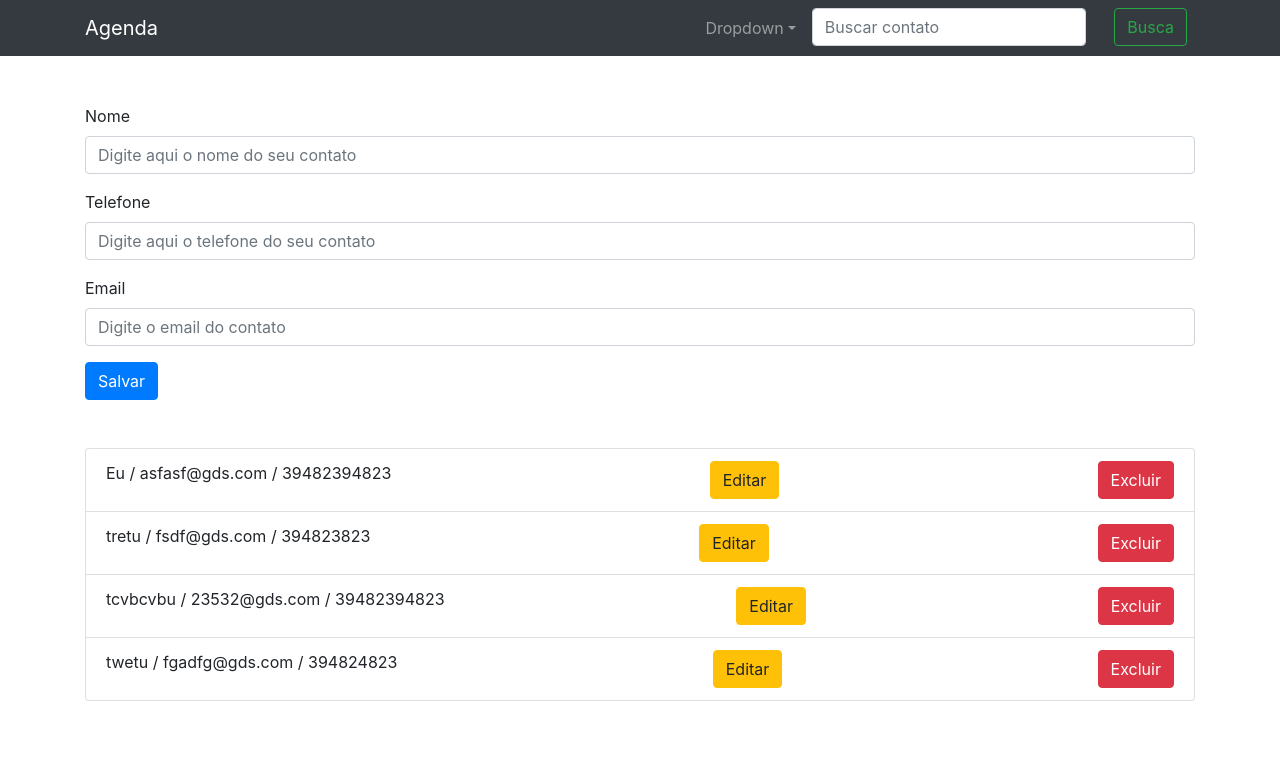
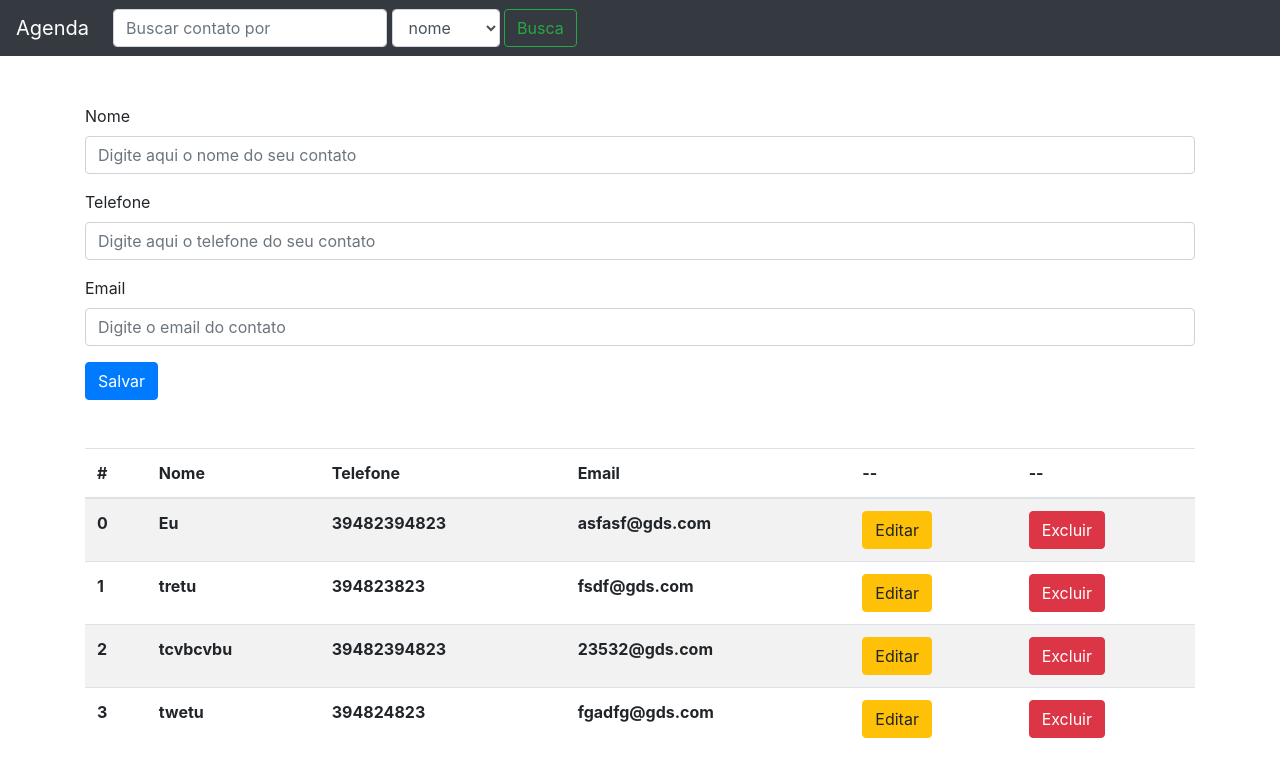
Before and after one commit to luisguilhermemaia/cross-code, a website: page index.html in a window 1280 px wide. Drawn offline with nearby package versions, Linux system fonts and the light colour scheme.

Commit message:
conclui pesquisa com filtros

```diff
--- a/index.html
+++ b/index.html
@@ -32,28 +32,21 @@
 
   <!-- Navigation -->
   <nav class="navbar navbar-expand-lg navbar-dark bg-dark fixed-top">
-    <div class="container">
     <a class="navbar-brand" href="#">Agenda</a>
     <div class="collapse navbar-collapse" id="navbarResponsive">
-        <ul class="navbar-nav ml-auto">
-          <li class="nav-item dropdown">
-            <a class="nav-link dropdown-toggle" data-toggle="dropdown" href="#" role="button" aria-haspopup="true" aria-expanded="false">Dropdown</a>
-            <div class="dropdown-menu">
-              <a class="dropdown-item" href="#">Action</a>
-              <a class="dropdown-item" href="#">Another action</a>
-              <a class="dropdown-item" href="#">Something else here</a>
-              <div class="dropdown-divider"></div>
-              <a class="dropdown-item" href="#">Separated link</a>
-            </div>
-          </li>
-          <li>
+      <ul class="navbar-nav">
+        <li class="nav-item">
           <form id="formBusca" class="form-inline mx-2 my-auto d-inline w-100">
-              <input id="busca" class="form-control mr-sm-4" type="text" placeholder="Buscar contato">
+            <input id="busca" class="form-control" type="text" placeholder="Buscar contato por">
+            <select class="form-control" id="filtro">
+              <option>nome</option>
+              <option>telefone</option>
+              <option>email</option>
+            </select>
             <button id="buscar" class="btn btn-outline-success my-2 my-sm-0" type="submit">Busca</button>
           </form>
         </li>
       </ul>
-      </div>
     </div>
   </nav>
 
@@ -79,7 +72,20 @@
     <div class="w-100"></div>
     <div class="row mt-5">
       <div class="col-lg-12 text-left">
-        <ul id="listaDeContatos"></ul>
+        <table class="table table-striped">
+          <thead>
+            <tr>
+              <th>#</th>
+              <th>Nome</th>
+              <th>Telefone</th>
+              <th>Email</th>
+              <th>--</th>
+              <th>--</th>
+            </tr>
+          </thead>
+          <tbody id="listaDeContatos">
+          </tbody>
+        </table>
       </div>
     </div>
   </div>
--- a/script.js
+++ b/script.js
@@ -1,5 +1,4 @@
 const Contato = function (nome, telefone, email) {
-    this.id = null;
     this.nome = nome;
     this.telefone = telefone;
     this.email = email;
@@ -12,10 +11,10 @@ const elementosHtml = {
     addTelefoneInput: document.getElementById('telefone'),
     addEmailInput: document.getElementById('email'),
     botaoSalvar: document.getElementById('salvar'),
-    listaDeContatosUl: document.getElementById('listaDeContatos'),
+    listaDeContatosTable: document.getElementById('listaDeContatos'),
     formularioContatos: document.getElementById("formContato"),
     formularioBusca: document.getElementById("formBusca"),
-    buscaInput: document.getElementById("busca")
+    buscaInput: document.getElementById("busca"),
 };
 
 const handlers = {
@@ -30,7 +29,7 @@ const handlers = {
             listaDeContatos.push(contato);
 
         } else if (elementosHtml.botaoSalvar.innerHTML == 'Editar') {
-            const id = elementosHtml.addNomeInput.getAttribute("idContato");
+            const id = elementosHtml.addNomeInput.getAttribute('idContato');
             listaDeContatos[id] = contato;
             elementosHtml.botaoSalvar.innerHTML = 'Salvar';
         }
@@ -53,7 +52,7 @@ const handlers = {
         elementosHtml.addEmailInput.value = contato.email;
         elementosHtml.botaoSalvar.innerHTML = 'Editar';
 
-        const idContato = document.createAttribute("idContato");
+        const idContato = document.createAttribute('idContato');
         idContato.value = '' + id;
         elementosHtml.addNomeInput.setAttributeNode(idContato);
     }
@@ -61,18 +60,31 @@ const handlers = {
 
 const view = {
     displayContatos: function (lista) {
-        elementosHtml.listaDeContatosUl.className = 'list-group';
-        elementosHtml.listaDeContatosUl.innerHTML = '';
+        elementosHtml.listaDeContatosTable.innerHTML = '';
 
         lista.forEach(function (contato, index) {
-            const li = document.createElement('li');
-            li.className = 'list-group-item d-flex w-100 justify-content-between';
-            li.textContent = contato.nome + ' / ' + contato.email + ' / ' + contato.telefone;
-            li.id = index;
-            li.appendChild(this.createEditButton());
-            li.appendChild(this.createDeleteButton());
+            const tr = document.createElement('tr');
+            tr.id = index;
 
-            elementosHtml.listaDeContatosUl.appendChild(li);
+            const thIndex = document.createElement('th');
+            thIndex.innerHTML = index;
+            tr.appendChild(thIndex);
+
+            Object.values(contato).forEach(function (value) {
+                const th = document.createElement('th');
+                th.textContent = value;
+                tr.appendChild(th);
+            });
+
+            var thEdit = document.createElement('th');
+            var thDelete = document.createElement('th');
+            thEdit.appendChild(this.createEditButton());
+            thDelete.appendChild(this.createDeleteButton());
+
+            tr.appendChild(thEdit);
+            tr.appendChild(thDelete);
+
+            elementosHtml.listaDeContatosTable.appendChild(tr);
         }, this);
     },
     createDeleteButton: function () {
@@ -88,30 +100,32 @@ const view = {
         return editButton;
     },
     setUpEventListeners: function () {
-        elementosHtml.listaDeContatosUl.addEventListener('click', function (event) {
+        elementosHtml.listaDeContatosTable.addEventListener('click', function (event) {
             const clickedElement = event.target;
             if (clickedElement.innerHTML == 'Editar') {
-                handlers.updateContato(clickedElement.parentNode.id);
+                handlers.updateContato(clickedElement.parentNode.parentNode.id);
             }
         });
 
-        elementosHtml.listaDeContatosUl.addEventListener('click', function (event) {
+        elementosHtml.listaDeContatosTable.addEventListener('click', function (event) {
             const clickedElement = event.target;
             if (clickedElement.innerHTML == 'Excluir') {
                 handlers.deleteContato(clickedElement.parentNode.id);
             }
         });
 
-        elementosHtml.formularioContatos.addEventListener("submit",
+        elementosHtml.formularioContatos.addEventListener('submit',
             function (event) {
                 event.preventDefault();
                 handlers.adicionaContato();
             },
             false);
 
-        elementosHtml.buscaInput.addEventListener("input",
+        elementosHtml.buscaInput.addEventListener('input',
             function (event) {
-                view.displayContatos(listaDeContatos.filter((contato) => contato.nome.includes(event.target.value)));
+                const filtro = event.target.nextElementSibling.value;
+                console.log(filtro);
+                view.displayContatos(listaDeContatos.filter((contato) => contato[filtro].includes(event.target.value)));
             },
             false);
     }
```
Lines whose indentation alone changed are shown as unchanged.
